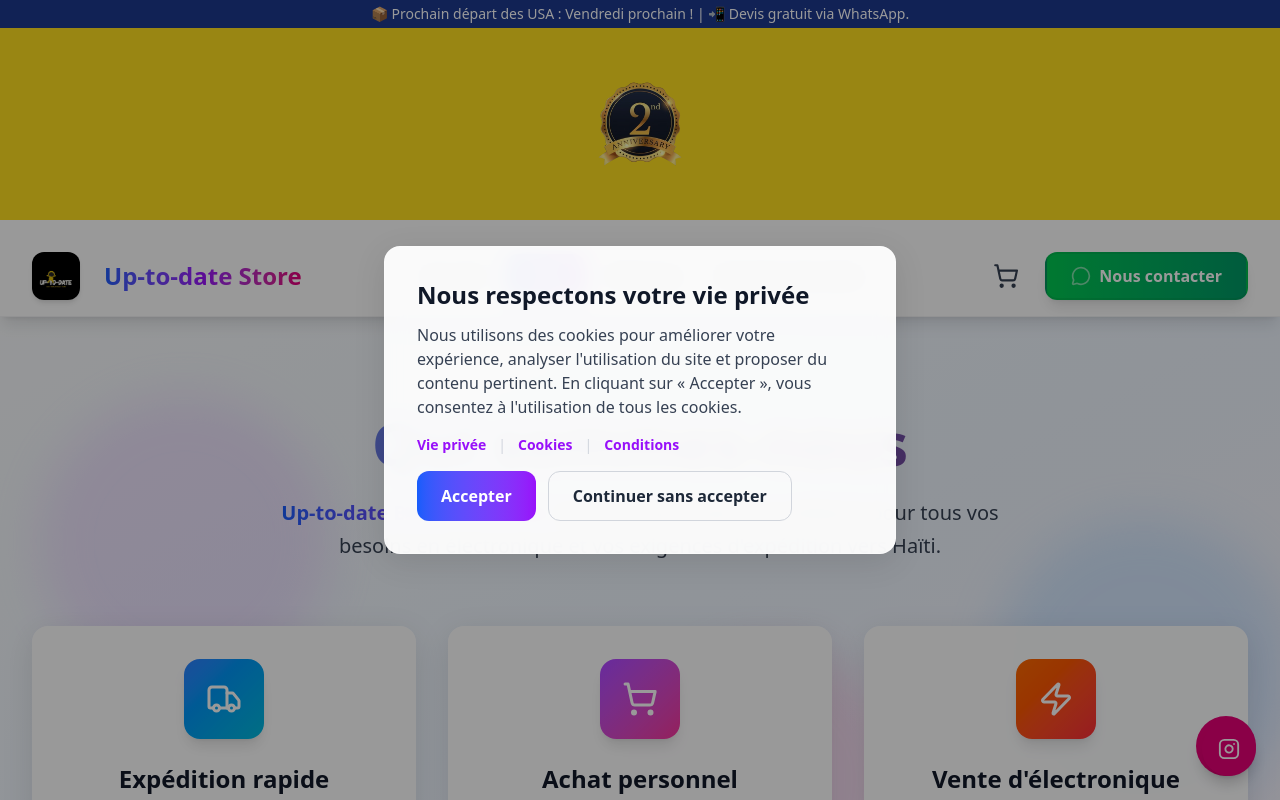
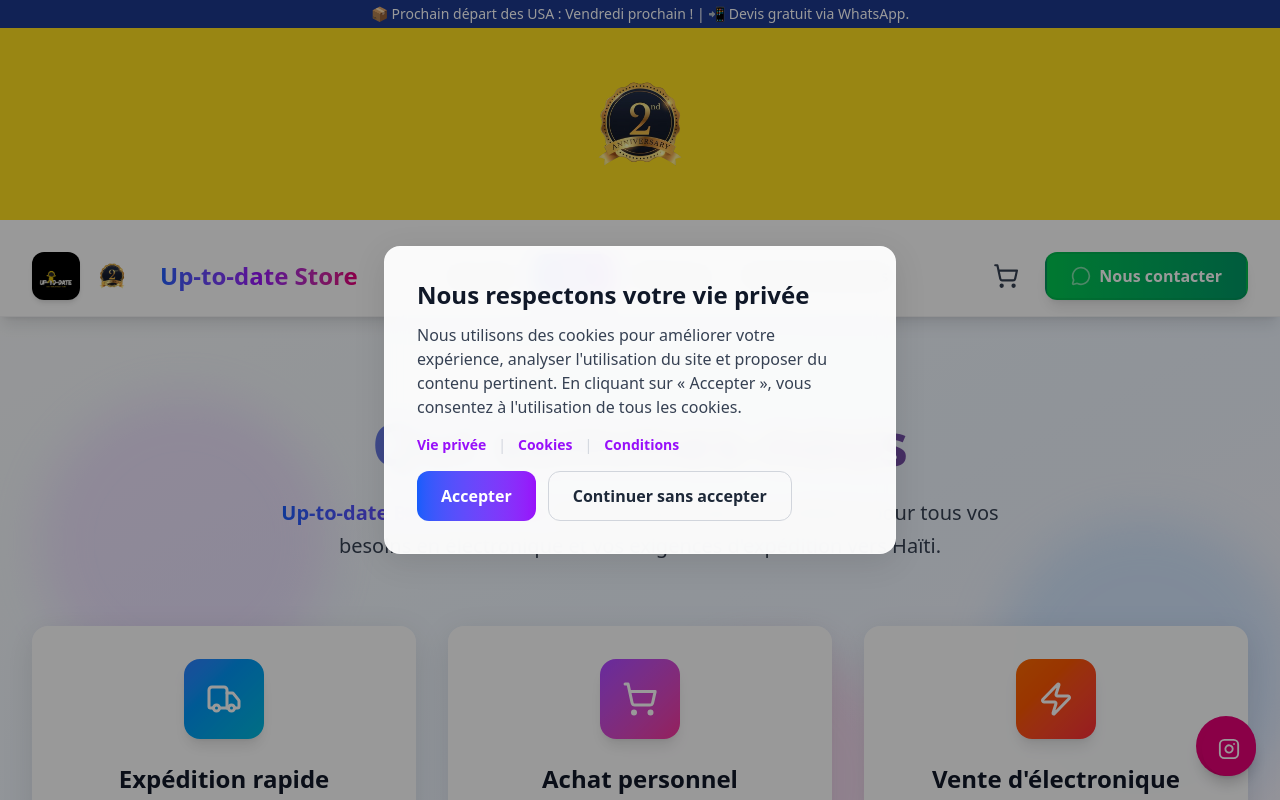
Before and after one commit to Fiedly71/up-to-date-store, a Next.js app: page / in a window 1280 px wide. Shown: the top 800 px of the page. Built offline with nearby package versions, Linux system fonts and the light colour scheme.

Commit message:
ajoout de nouvelle image dans navbar

```diff
--- a/app/components/Navbar.tsx
+++ b/app/components/Navbar.tsx
@@ -15,13 +15,20 @@
     <nav className="sticky top-0 z-50 backdrop-blur-xl bg-white/90 shadow-lg border-b border-gray-200/50">
       <div className="max-w-7xl mx-auto px-4 sm:px-6 lg:px-8 py-4 flex items-center justify-between">
         <Link href="/" className="flex items-center gap-3 sm:gap-6 group">
-          <div className="relative">
+          <div className="relative flex items-center gap-2">
             <Image
               src="/UPTODATE%20logo.jpg"
               alt="UPTOdate logo"
               width={48}
               height={48}
               className="rounded-xl object-contain shadow-md group-hover:shadow-xl transition-all duration-300 group-hover:scale-110"
+            />
+            <Image
+              src="/2nd.png"
+              alt="2nd Anniversary Celebration"
+              width={48}
+              height={48}
+              className="object-contain"
             />
             <div className="absolute inset-0 rounded-xl bg-gradient-to-br from-blue-500/20 to-purple-500/20 opacity-0 group-hover:opacity-100 transition-opacity duration-300"></div>
           </div>
```
